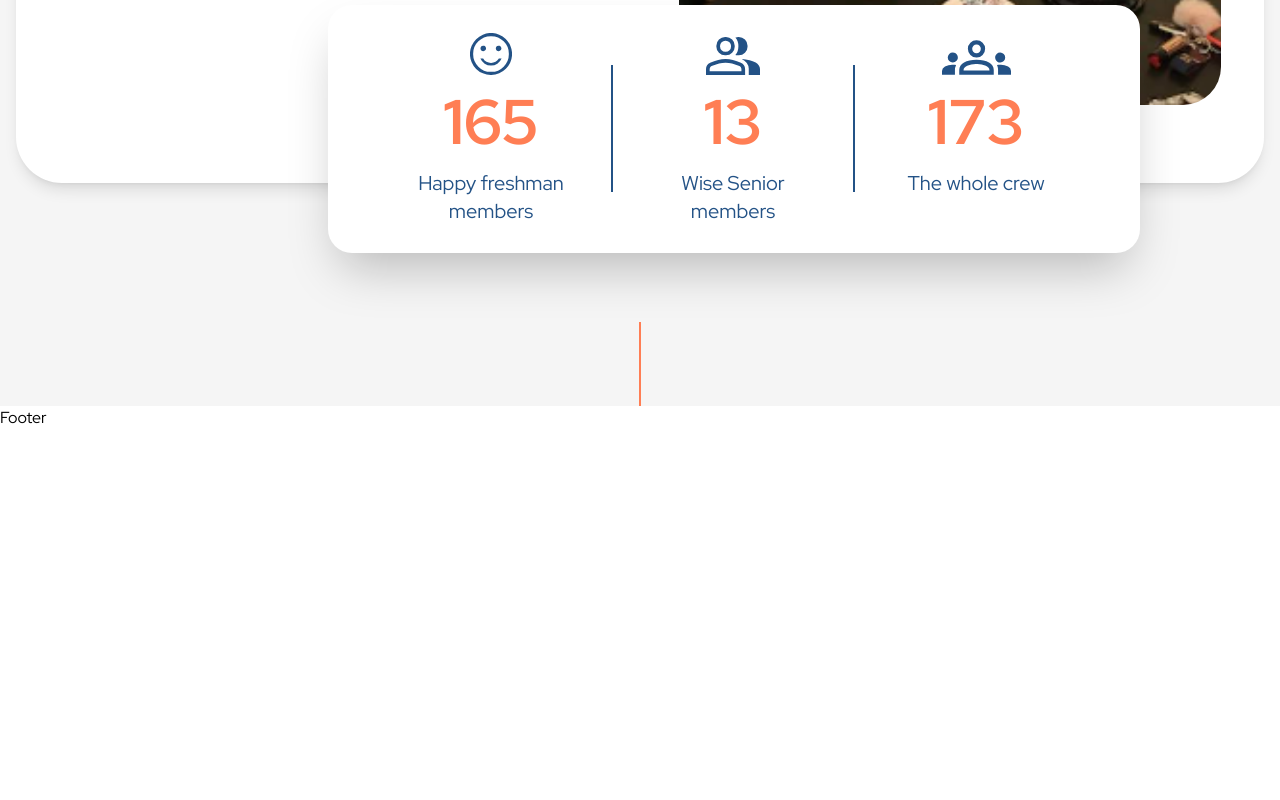
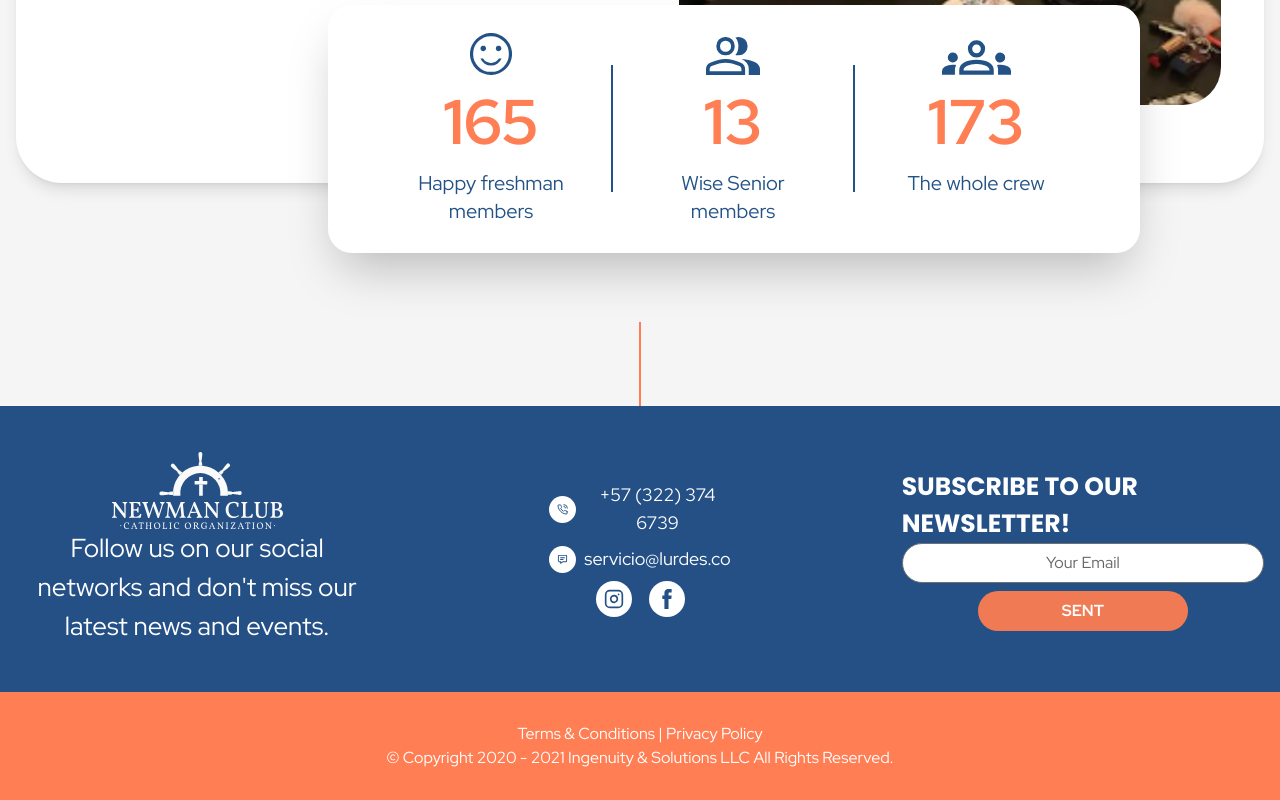
Before and after one commit to GhostemaneUrs/newman-club, a Next.js app: page / in a window 1280 px wide. Shown: the part 2694-3494 px from the top of the page. Before the commit the page ends 3124 px from the top, so only its background shows below. Built offline with nearby package versions, Linux system fonts and the light colour scheme.

Commit message:
feat: create structure footer

```diff
--- a/src/components/Footer/index.jsx
+++ b/src/components/Footer/index.jsx
@@ -1,3 +1,72 @@
+import Image from 'next/image'
+import logo from '@/icon/logo.svg'
+import { FiPhoneCall } from 'react-icons/fi'
+import { FiInstagram } from 'react-icons/fi'
+import { TfiFacebook } from 'react-icons/tfi'
+import { BiMessageDetail } from 'react-icons/bi'
 export const Footer = () => {
-  return <div>Footer</div>
+  return (
+    <footer className='bg-[#245086] w-full m-auto flex flex-col items-center h-[300px] justify-between'>
+      <div className='flex items-center justify-center gap-[171px] w-full py-[46px] px-4 2xl:pl-[178px] 2xl:pr-[140px]'>
+        <div className='flex flex-col text-center w-full max-w-[536px] items-center'>
+          <Image
+            src={logo}
+            alt='logo'
+            width={0}
+            height={0}
+            className='w-full max-w-[171px]'
+          />
+          <p className='text-center text-[26px] text-white'>
+            Follow us on our social networks and don&apos;t miss our latest news
+            and events.
+          </p>
+        </div>
+        <div className='flex flex-col justify-center text-center gap-2 first-letter:w-full max-w-[536px] items-center'>
+          <div className='flex justify-center items-center gap-2 w-full'>
+            <div className='bg-white rounded-full p-2'>
+              <FiPhoneCall className='text-[#245086] text-[11px]' />
+            </div>
+            <span className='text-white text-lg'>+57 (322) 374 6739</span>
+          </div>
+          <div className='flex items-center gap-2 w-full'>
+            <div className='bg-white rounded-full p-2'>
+              <BiMessageDetail className='text-[#245086] text-[11px]' />
+            </div>
+            <span className='text-white text-lg'>servicio@lurdes.co</span>
+          </div>
+          <div className='flex gap-[17px]'>
+            <div className='bg-white rounded-full p-2'>
+              <FiInstagram className='text-[#245086] text-[20px]' />
+            </div>
+            <div className='bg-white rounded-full p-2'>
+              <TfiFacebook className='text-[#245086] text-[20px]' />
+            </div>
+          </div>
+        </div>
+        <div className='flex flex-col justify-center items-center w-full max-w-[500px]'>
+          <span className='text-[25px] font-poppins font-bold text-white'>
+            SUBSCRIBE TO OUR NEWSLETTER!
+          </span>
+          <form className='w-full flex flex-col justify-center items-center'>
+            <input
+              type='email'
+              placeholder='Your Email'
+              className='w-full border solid border-[#707070] rounded-[28px] placeholder:text-center  px-[14px] h-[40px] mb-2 placeholder:text-[#666666] outline-none'
+            />
+            <button className='text-white bg-[#EF7A53] uppercase py-[8px] w-full max-w-[210px] font-bold rounded-3xl'>
+              Sent
+            </button>
+          </form>
+        </div>
+      </div>
+      <div className='bg-[#FF7E54] flex flex-col justify-center items-center w-full py-[30px]'>
+        <span className='text-center text-white text-base'>
+          Terms & Conditions | Privacy Policy
+        </span>
+        <span className='text-center text-white text-base'>
+          © Copyright 2020 - 2021 Ingenuity & Solutions LLC All Rights Reserved.
+        </span>
+      </div>
+    </footer>
+  )
 }
```
